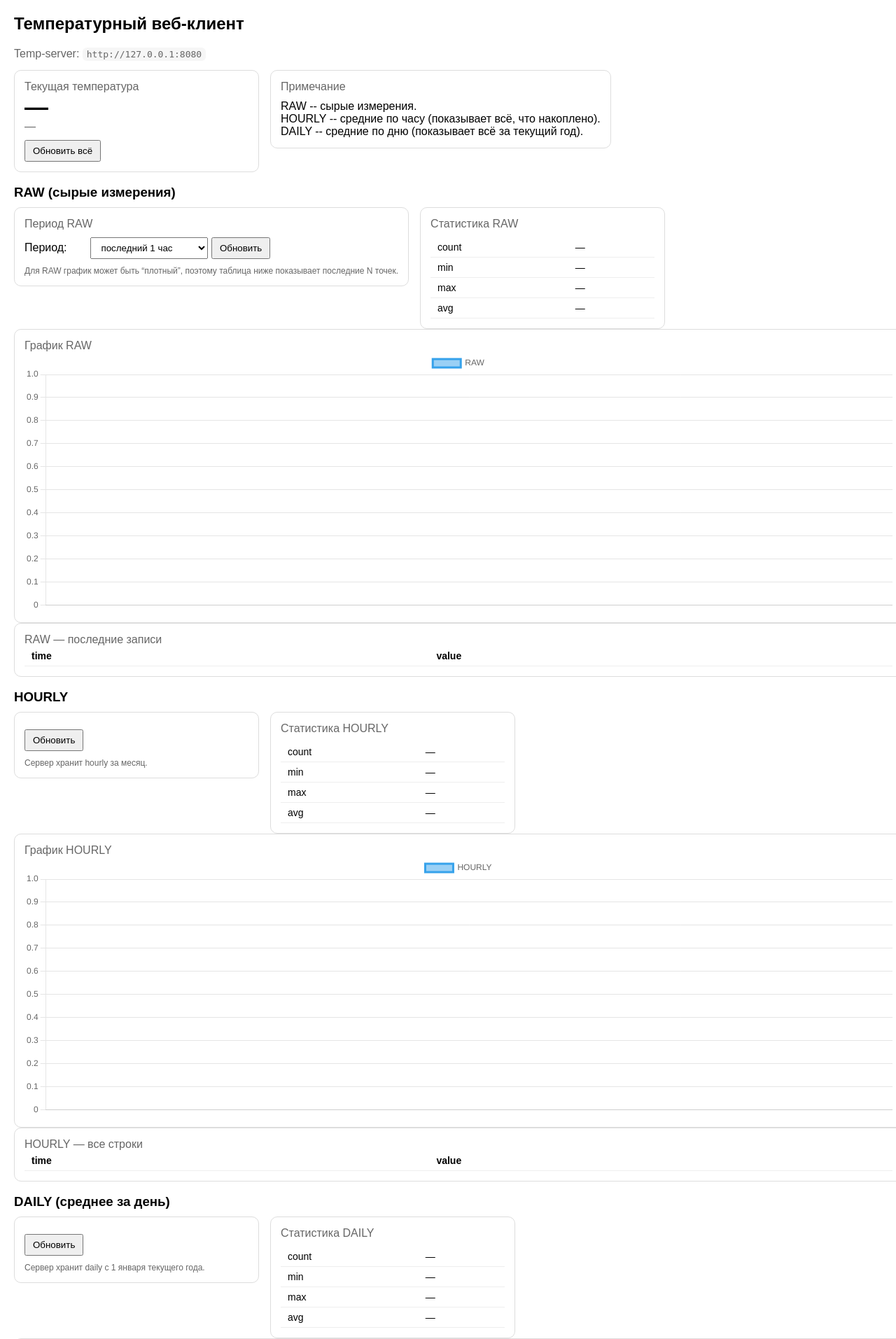
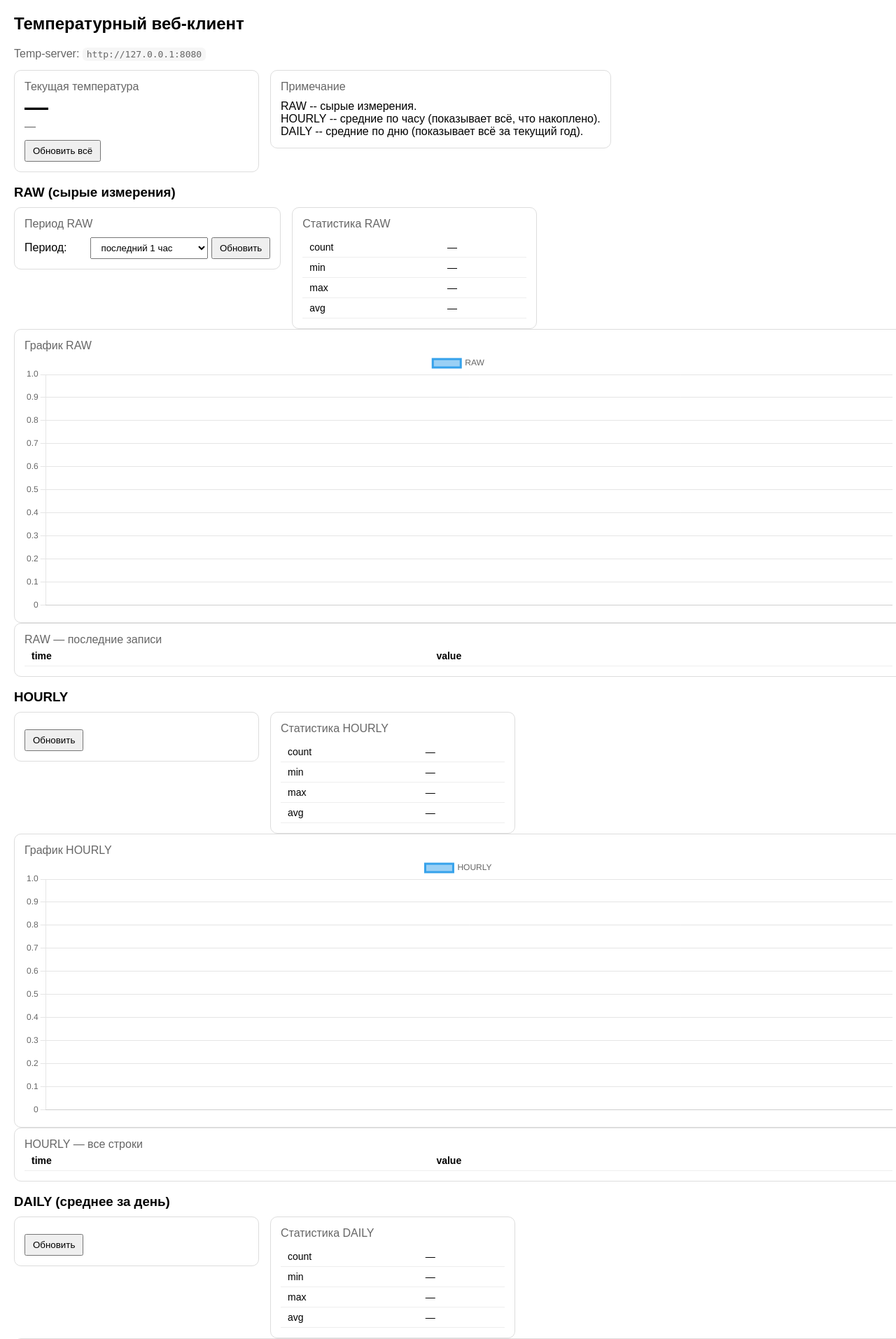
Before and after one commit to ky0ufu/OC_lab5, a Flask app: page / in a window 1280 px wide. Shown: the top 1913 px of the page at 70% size. Run offline with Flask 3, Linux system fonts and the light colour scheme; data that the repository does not hold is empty.

Commit message:
update readme

```diff
--- a/client/templates/index.html
+++ b/client/templates/index.html
@@ -67,9 +67,6 @@
           </select>
           <button onclick="refreshRaw()">Обновить</button>
         </div>
-        <div class="muted small" style="margin-top: 10px;">
-          Для RAW график может быть “плотный”, поэтому таблица ниже показывает последние N точек.
-        </div>
       </div>
 
       <div class="card">
@@ -107,9 +104,6 @@
         <div style="margin-top: 10px;">
           <button onclick="refreshHourlyAll()">Обновить</button>
         </div>
-        <div class="muted small" style="margin-top: 10px;">
-          Сервер хранит hourly за месяц.
-        </div>
       </div>
 
       <div class="card">
@@ -146,9 +140,6 @@
         <div class="muted"></div>
         <div style="margin-top: 10px;">
           <button onclick="refreshDailyAll()">Обновить</button>
-        </div>
-        <div class="muted small" style="margin-top: 10px;">
-          Сервер хранит daily с 1 января текущего года.
         </div>
       </div>
 
```
